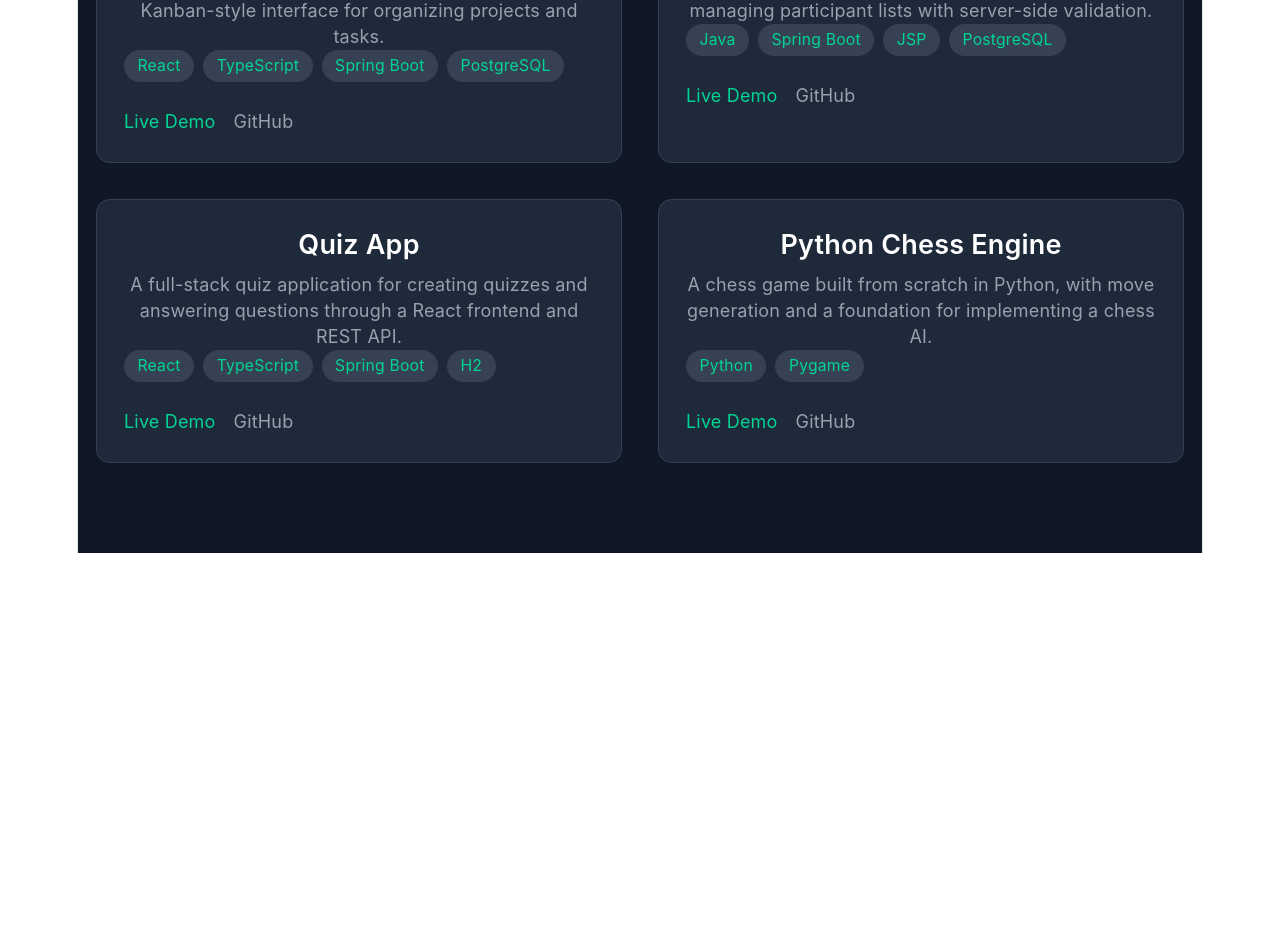
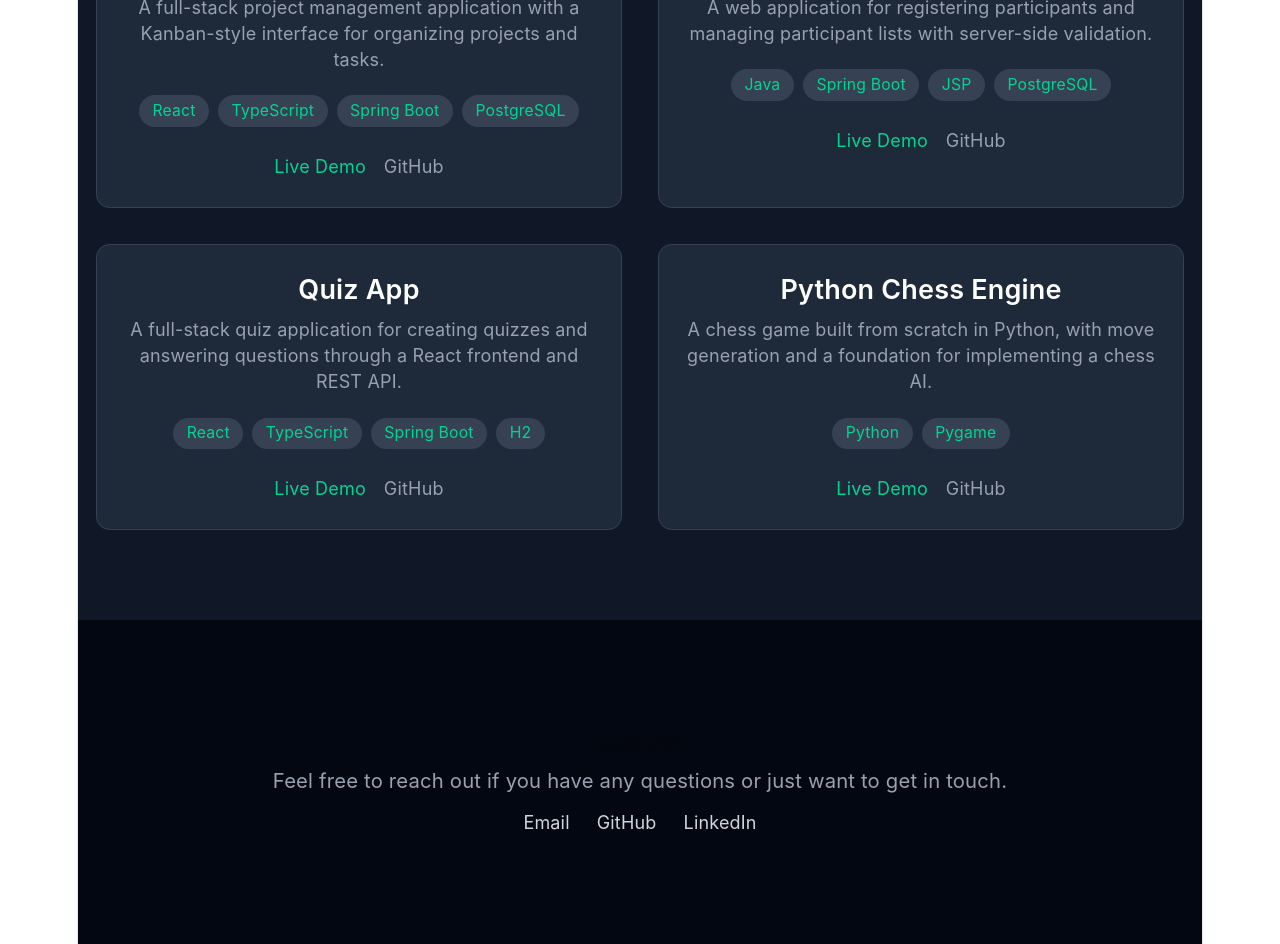
Before and after one commit to pthormodsen/portfolio, a React (Vite) app: page / in a window 1280 px wide. Shown: the part 1080-2024 px from the top of the page. Before the commit the page ends 1633 px from the top, so only its background shows below. Built offline with nearby package versions, Linux system fonts and the light colour scheme.

Commit message:
Added contact page

```diff
--- a/src/App.jsx
+++ b/src/App.jsx
@@ -1,6 +1,7 @@
 import React from 'react';
 import Hero from './components/Hero';
 import Projects from './components/Projects';
+import Contact from './components/Contact';
 
 export default function App() {
   return (
@@ -9,6 +10,7 @@ export default function App() {
       <main>
         <Hero />
         <Projects />
+        <Contact />
         {/* Add your Contact form or About sections next */}
       </main>
     </div>
--- a/src/components/Contact.jsx
+++ b/src/components/Contact.jsx
@@ -0,0 +1,45 @@
+import React from "react";
+
+export default function Contact() {
+  return (
+    <section id="contact" className="bg-gray-950 text-white px-6 py-24">
+      <div className="max-w-4xl mx-auto text-center">
+        <h2 className="text-4xl font-bold mb-6">
+          Contact
+        </h2>
+
+        <p className="text-gray-400 text-lg mb-8">
+          Feel free to reach out if you have any questions or just want to
+          get in touch.
+        </p>
+
+        <div className="flex justify-center gap-6 pt-3">
+          <a
+            href="mailto:patrik.thormodsen@gmail.com"
+            className="text-gray-300 hover:text-emerald-400 transition"
+          >
+            Email
+          </a>
+
+          <a
+            href="https://github.com/pthormodsen"
+            target="_blank"
+            rel="noopener noreferrer"
+            className="text-gray-300 hover:text-emerald-400 transition"
+          >
+            GitHub
+          </a>
+
+          <a
+            href="https://www.linkedin.com/in/patrik-thormodsen-41537a364/"
+            target="_blank"
+            rel="noopener noreferrer"
+            className="text-gray-300 hover:text-emerald-400 transition"
+          >
+            LinkedIn
+          </a>
+        </div>
+      </div>
+    </section>
+  );
+}
--- a/src/components/Projects.jsx
+++ b/src/components/Projects.jsx
@@ -61,14 +61,14 @@ export default function Projects() {
             <div key={index} className="bg-gray-800 p-6 rounded-xl border border-gray-700 hover:border-emerald-500 transition-all duration-300">
               <h3 className="text-2xl font-semibold mb-2">{project.title}</h3>
               <p className="text-gray-400 mb-4">{project.description}</p>
-              <div className="flex flex-wrap gap-2 mb-6">
+              <div className="flex flex-wrap justify-center gap-2 mb-6 pt-5">
                 {project.tech.map((tech, i) => (
                   <span key={i} className="bg-gray-700 text-emerald-400 px-3 py-1 text-sm rounded-full">
                     {tech}
                   </span>
                 ))}
               </div>
-              <div className="flex gap-4">
+              <div className="flex gap-4 justify-center">
                 <a href={project.liveLink} target="_blank" rel="noreferrer" className="text-emerald-400 hover:underline">Live Demo</a>
                 <a href={project.github} target="_blank" rel="noreferrer" className="text-gray-400 hover:text-white transition">GitHub</a>
               </div>
```
Also changed, not shown: 1 other file (tests, documents, lock files or other folders).
